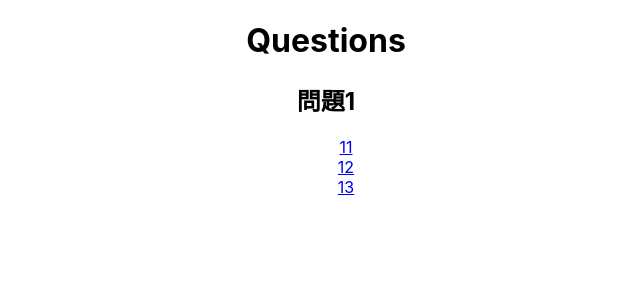
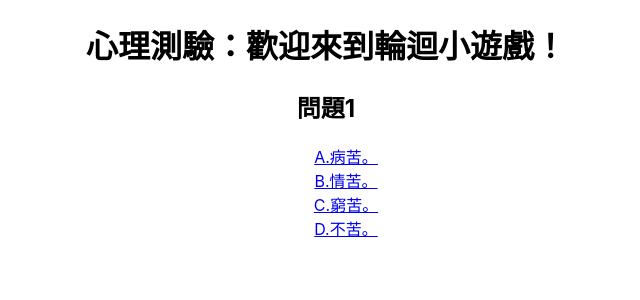
Before and after one commit to meinei1333/jsonquestion, a React (Create React App) app: page / in a window 1280 px wide. Shown: the top 300 px of the page, without its empty margins (314-954 px from the left). Built offline with nearby package versions, Linux system fonts and the light colour scheme.

Commit message:
question and answer code ok

```diff
--- a/package.json
+++ b/package.json
@@ -12,6 +12,7 @@
     "@types/react-dom": "^18.0.11",
     "react": "^18.2.0",
     "react-dom": "^18.2.0",
+    "react-router-dom": "^6.10.0",
     "react-scripts": "5.0.1",
     "typescript": "^4.9.5",
     "web-vitals": "^2.1.4"
--- a/src/App.tsx
+++ b/src/App.tsx
@@ -1,14 +1,18 @@
 import React, { useState, useEffect } from "react";
+import { BrowserRouter as Router, Route, Link } from "react-router-dom";
+
 import "./App.css";
 
 import questionsData from "./question.json";
-import { log } from "console";
 
 interface Question {
-  id: string;
+  id: number;
+  isQuestion: boolean;
   question: string;
-  options: string[];
-  answers: string[];
+  answers: number[] | null | undefined;
+  options: string[] | null | undefined;
+  answer: string | null | undefined;
+  next: number | null | undefined;
 }
 
 function App() {
@@ -23,21 +27,31 @@ function App() {
     setQuestions(questionsData[ansID]);
   }, []);
 
+  if (questions?.isQuestion) {
     return (
       <div className="App">
-      <h1>Questions</h1>
+        <h1>心理測驗：歡迎來到輪迴小遊戲！</h1>
         <div key={questions?.id}>
           <h2>{questions?.question}</h2>
           <ul>
-          {questions?.options.map((option, index) => (
+            {questions?.options && questions?.options.map((option, index) => (
               <li key={option}>
-              <a href={`http://localhost:3000/?questionID=${questions?.answers[index]}`}>{option}</a>
+                {questions?.answers && <a href={`?questionID=${questions?.answers[index]}`}>{option}</a>}
               </li>
             ))}
           </ul>
         </div>
       </div>
     );
+  } else {
+    return (
+      <div className="App">+1
+        <h1>心理測驗：歡迎來到輪迴小遊戲！</h1>
+        <h2>{questions?.answer}</h2>
+        {questions?.answer && <a href={`?questionID=${questions?.next}`}>{`請回到第${questions?.next && questions?.next + 1}題`}</a>}
+      </div>
+    );
+  }
 }
 
 export default App;
--- a/src/question.json
+++ b/src/question.json
@@ -1,44 +1,82 @@
 [
     {
-        "id": "1",
+        "id": 0,
+        "isQuestion": true,
         "question": "問題1",
-        "options": [
-            "11",
-            "12",
-            "13"
+        "options": ["A.病苦。","B.情苦。","C.窮苦。","D.不苦。"],
+        "answers": [
+            4,
+            2,
+            1,
+            0
         ],
-        "answers": [
-            "2",
-            "a2",
-            "a3"
-        ]
+        "answer": null,
+        "next": null
     },
     {
-        "id": "2",
+        "id": 1,
+        "isQuestion": true,
         "question": "問題2",
         "options": [
             "11",
-            "12",
-            "13"
+            "22",
+            "33",
+            "44"
         ],
         "answers": [
-            "11",
-            "12",
-            "13"
-        ]
+            1,
+            2,
+            3,
+            1
+        ],
+        "answer": null,
+        "next": null
     },
     {
-        "id": "3",
+        "id": 2,
+        "isQuestion": true,
         "question": "問題3",
         "options": [
             "11",
-            "12",
-            "13"
+            "22",
+            "33",
+            "44"
         ],
         "answers": [
+            1,
+            2,
+            3,
+            2
+        ],
+        "answer": null,
+        "next": null
+    },
+    {
+        "id": 3,
+        "isQuestion": true,
+        "question": "問題4",
+        "options": [
             "11",
-            "12",
-            "13"
-        ]
+            "22",
+            "33",
+            "44"
+        ],
+        "answers": [
+            1,
+            2,
+            3,
+            3
+        ],
+        "answer": null,
+        "next": null
+    },
+    {
+        "id": 4,
+        "isQuestion": false,
+        "question": "答案1",
+        "answers": null,
+        "options": null,
+        "answer": "answer",
+        "next": 1
     }
 ]
```
Also changed, not shown: 1 other file (tests, documents, lock files or other folders). Lines whose indentation alone changed are shown as unchanged.
